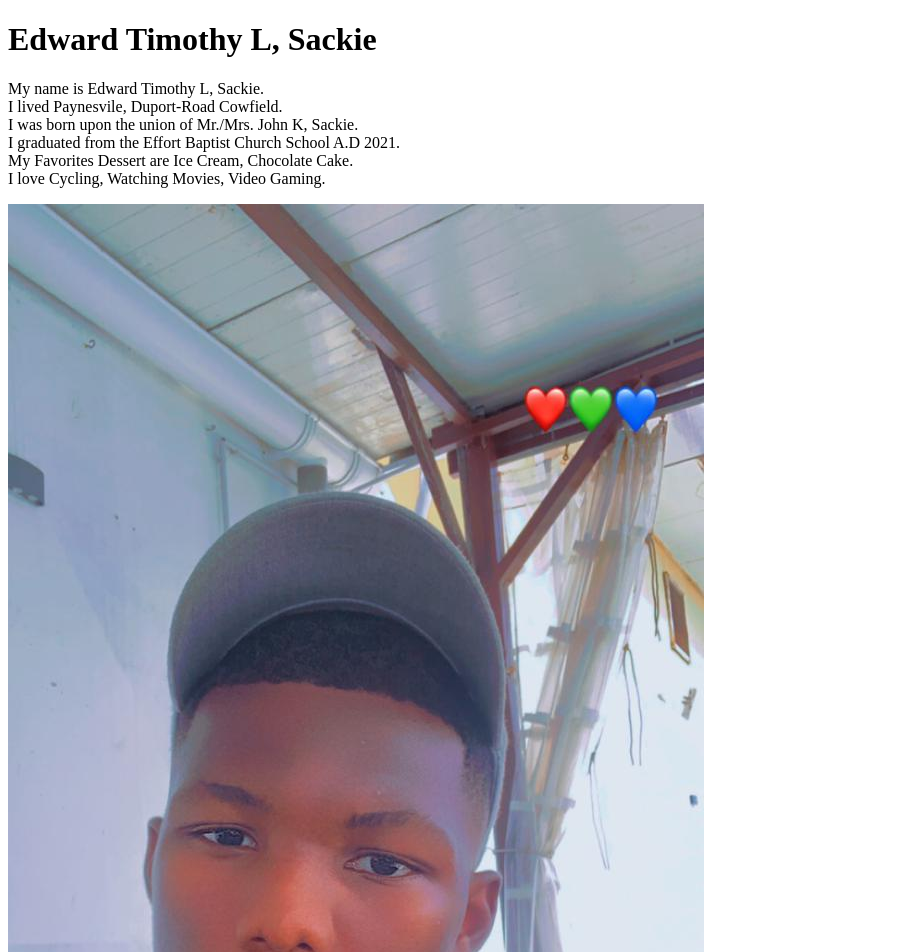
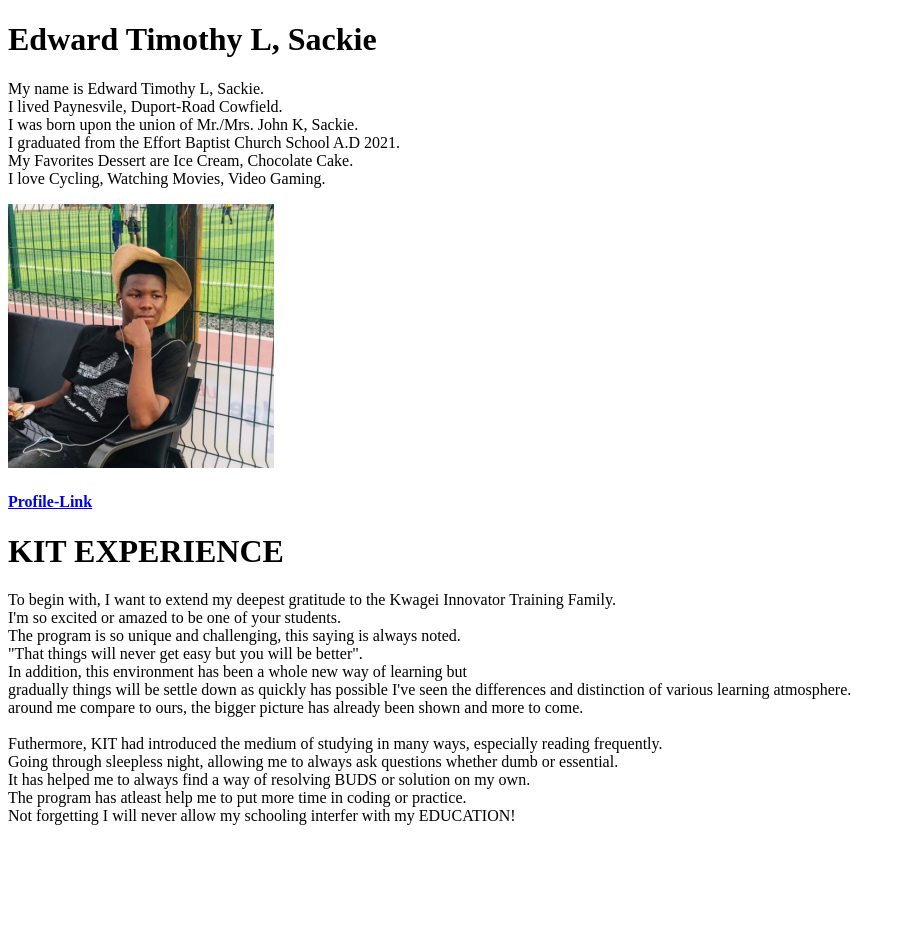
Before and after one commit to Kwagei/week-0-about-me-edwardtimsack, a plain HTML site: page index.html in a window 1280 px wide. Shown: the top 952 px of the page, without its empty margins (0-906 px from the left). After the commit the page ends 841 px from the top, so only its background shows below. Drawn offline with Linux system fonts and the light colour scheme.

Commit message:
completed

```diff
--- a/index.html
+++ b/index.html
@@ -13,22 +13,25 @@
     I love Cycling, Watching Movies, Video Gaming.
 </p>
 <div>
-    <img src="./Picture/IMG-20220516-WA0007.jpg" alt="selfie of a guy"> <br>
-    <h4><a href="https://web.facebook.com/photo/?fbid=1076529649959438&set=a.112618813017198/">facebook-link</a><br></h4>
+    <img src="./Picture/Screenshot from 2022-10-23 15-18-19.png" alt="selfie of a guy"> <br>
+    <!-- <h4><a href="https://web.facebook.com/photo/?fbid=1076529649959438&set=a.112618813017198/">facebook-link</a><br></h4> -->
+
+   <h4><a href="https://web.facebook.com/me/">Profile-Link</a></h4>
 
 </div>
 <p>
 </p>
 
 <div>
-    To begin with, I want to extend my deepest gratitude to the Kwagei Innovator Training Family.<br>
+    <h1>KIT EXPERIENCE</h1>
+    <p>To begin with, I want to extend my deepest gratitude to the Kwagei Innovator Training Family.<br>
     I'm so excited or amazed to be one of your students.<br>
     The program is so unique and challenging, this saying is always noted.<br>"That things will never get easy but you will be better".<br>
     In addition, this environment has been a whole new way of learning but <br>gradually things will be settle down as quickly has possible
     I've seen the differences and distinction of various learning atmosphere.<br> around me compare to ours, the bigger picture has already been shown and more to come.<br><br>
     Futhermore, KIT had introduced the medium of studying in many ways, especially reading frequently.<br> Going through sleepless night, allowing me to always ask questions whether dumb or essential.<br>
     It has helped me to always find a way of resolving BUDS or solution on my own.<br> The program has atleast help me to put more time in coding or practice.<br>
-    Not forgetting I will never allow my schooling interfer with my EDUCATION!
+    Not forgetting I will never allow my schooling interfer with my EDUCATION!</p>
 </div>
 
 
```
Also changed, not shown: Picture/Screenshot from 2022-10-23 15-18-19.png (added).
